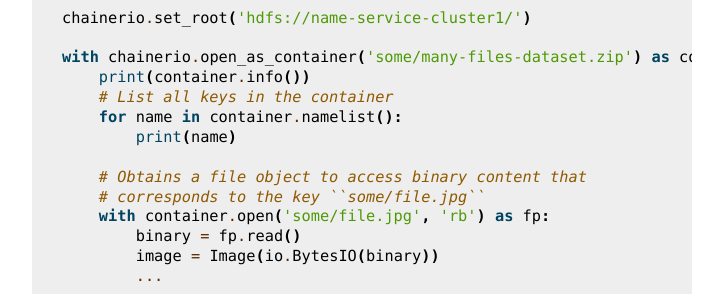
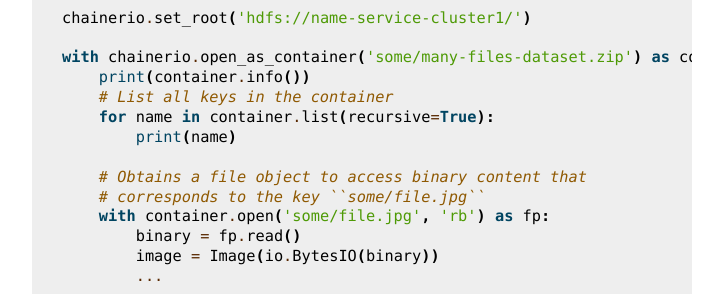
Before and after one commit to pfnet/pfio, a Sphinx documentation site: the page built from docs/source/design.rst, in a window 1280 px wide and 900 px high, scrolled down 3267 px. Shown: the part 152-452 px from the top of the window, without its empty margins (388-1111 px from the left). Built offline with Sphinx 7.4.7, drawn with Linux system fonts in a browser that asks for light colours.

Commit message:
Fix an outdated example
This commit fixes an outdated example from using `namelist` to Usenet
`list(recursive=True)` to list all the files in a zip.

```diff
--- a/docs/source/design.rst
+++ b/docs/source/design.rst
@@ -161,7 +161,7 @@ UTF-8 strings. Containers can be nested, e.g. ZIP in ZIP. It supports:
     with chainerio.open_as_container('some/many-files-dataset.zip') as container:
         print(container.info())
         # List all keys in the container
-        for name in container.namelist():
+        for name in container.list(recursive=True):
             print(name)
 
         # Obtains a file object to access binary content that
```
